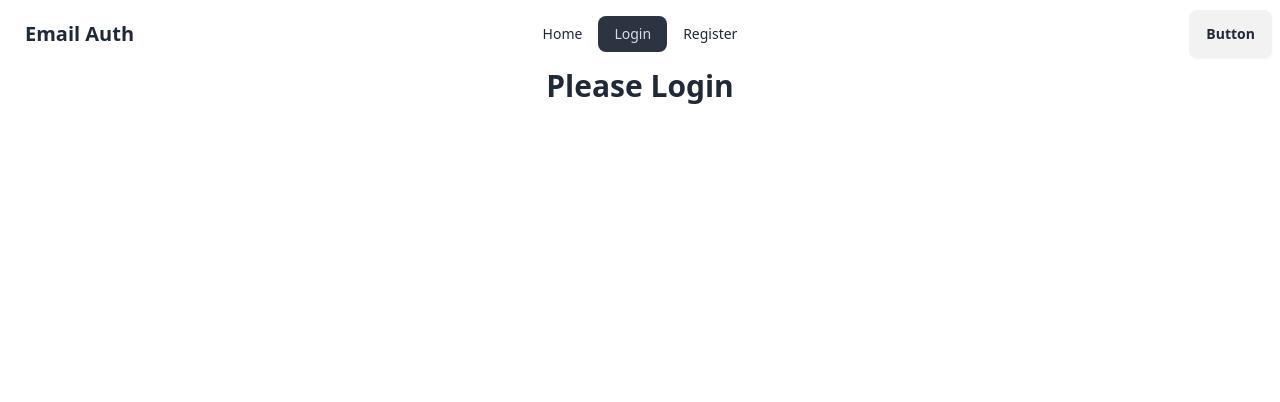
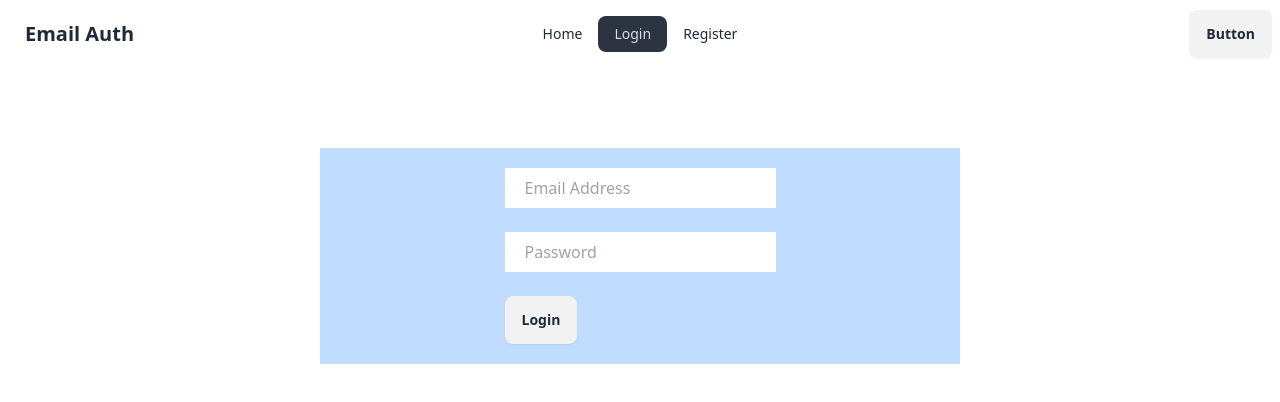
Before and after one commit to rifu28/email-password-auth, a React (Vite) app: page /login in a window 1280 px wide. Shown: the top 402 px of the page. Built offline with nearby package versions, Linux system fonts and the light colour scheme.

Commit message:
login ok

```diff
--- a/src/Login.jsx
+++ b/src/Login.jsx
@@ -1,7 +1,46 @@
+import { signInWithEmailAndPassword } from "firebase/auth";
+import auth from "./firebase.init";
+
 const Login = () => {
+  const handleLogin = (e) => {
+    e.preventDefault();
+    const email = e.target.email.value;
+    const password = e.target.password.value;
+    signInWithEmailAndPassword(auth, email, password)
+      .then((result) => {
+        console.log(result.user);
+      })
+      .then((error) => {
+        console.log(error.message);
+      });
+  };
   return (
     <div>
-      <h2 className="text-3xl font-semibold text-center">Please Login</h2>
+      <div className="bg-blue-200 p-5 w-1/2 mx-auto flex justify-center mt-20">
+        <form onSubmit={handleLogin}>
+          <input
+            className="px-5 py-2"
+            type="email"
+            name="email"
+            placeholder="Email Address"
+            id=""
+          />
+          <br />
+          <br />
+          <input
+            className="px-5 py-2"
+            type="password"
+            name="password"
+            placeholder="Password"
+            id=""
+          />
+          <br />
+          <br />
+          <div>
+            <input className="btn" type="submit" value="Login" />
+          </div>
+        </form>
+      </div>
     </div>
   );
 };
```
